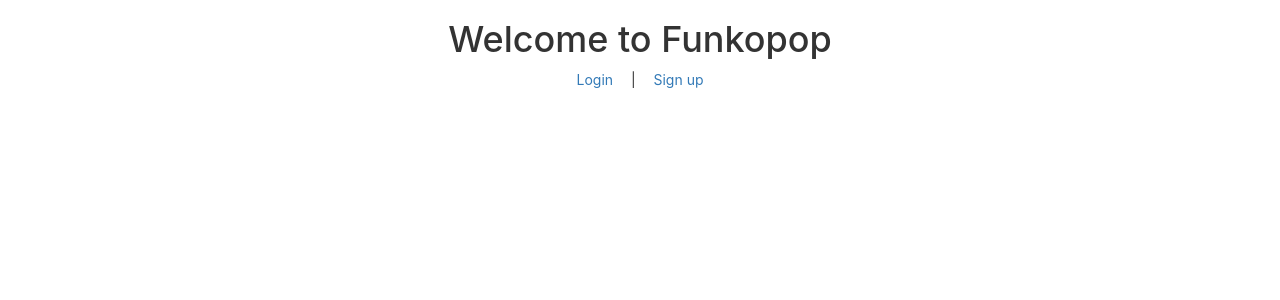
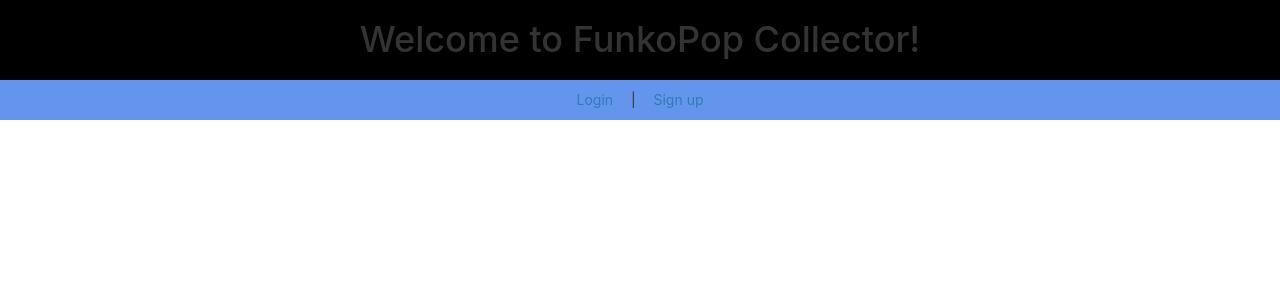
Before and after one commit to skylarw19/funkopop-collector, a React (Create React App) app: page / in a window 1280 px wide. Shown: the top 300 px of the page. Built offline with nearby package versions, Linux system fonts and the light colour scheme; no server answers.

Commit message:
update css for navbar and h1

```diff
--- a/src/components/Funkopop/Funkopop.css
+++ b/src/components/Funkopop/Funkopop.css
@@ -7,4 +7,5 @@
 
 .btn {
     margin: 0 10px;
+
 }
--- a/src/components/Funkopop/Funkopop.jsx
+++ b/src/components/Funkopop/Funkopop.jsx
@@ -6,21 +6,19 @@
   {if(props.funkopop.user === props.user._id)
     return (
       <div className="panel panel-default">
-        <h3 className="panel-heading panel-title">{props.funkopop.name}</h3>
+        <h3 className="panel-heading panel-title">{props.funkopop.name} --No. {props.funkopop.itemNo}</h3>
         <div className="panel-body">
           <p>Category: {props.funkopop.category}</p>
-          <p>Item No: {props.funkopop.itemNo}</p>
           <p>Exclusivity: {props.funkopop.exclusivity}</p>
-
           <Link
-            className="btn btn-primary"
+            className="btn btn-primary btn-sm"
             to={{
               pathname: "/edit",
               state: props.funkopop
           }}>
           UPDATE</Link>
           <button
-            className="btn btn-danger"
+            className="btn btn-danger btn-sm"
             onClick={()=> props.handleDeleteFunko(props.funkopop._id)}
           >DELETE</button>
         </div>
--- a/src/components/NavBar/NavBar.css
+++ b/src/components/NavBar/NavBar.css
@@ -2,7 +2,9 @@
   display: flex;
   justify-content: center;
   margin: 0 0 20px;
-
+  width: 100%;
+  background-color: cornflowerblue;
+  padding: 10px;
 }
 
 .NavBar-link {
--- a/src/components/NavBar/NavBar.jsx
+++ b/src/components/NavBar/NavBar.jsx
@@ -4,7 +4,7 @@
 
 const NavBar = (props) => {
   let nav = props.user ?
-    <div>
+    <div className="fullBar">
       {/* <Link to='/funkopop-secret' className='NavBar-link'>Click here to check authentication!</Link>
       &nbsp;&nbsp;|&nbsp;&nbsp;&nbsp; */}
       <Link to="/funkos">My FunkoPop Collection</Link>&nbsp;&nbsp;|&nbsp;&nbsp;
--- a/src/pages/App/App.css
+++ b/src/pages/App/App.css
@@ -5,3 +5,11 @@
   align-items: center;
   margin-bottom: 50px;
 }
+
+h1{
+  width: 100%;
+  text-align: center;
+  background-color: black;
+  margin: 0;
+  padding: 20px;
+}
--- a/src/pages/App/App.js
+++ b/src/pages/App/App.js
@@ -71,12 +71,12 @@
   render() {
     return (
       <div className="App">
-        <h1>Welcome to Funkopop</h1>
+        <h1>Welcome to FunkoPop Collector!</h1>
         <NavBar
           user={this.state.user}
           handleLogout={this.handleLogout}
         />
-
+        <br/>
           <Route exact path='/login' render={({ history }) =>
             <LoginPage
               history={history}
--- a/src/pages/FunkoCollection/FunkoCollection.jsx
+++ b/src/pages/FunkoCollection/FunkoCollection.jsx
@@ -6,9 +6,9 @@
     console.log(props.funkopops)
     return (
         <>
-        <h1>Funko Collection</h1>
-        <Link exact to="/add">Add FunkoPop</Link>
 
+        <Link className="btn btn-info" exact to="/add">Add FunkoPop</Link>
+        <br/>
         {/* conditional rendering */}
         {props.funkopops ?
         <>
```
